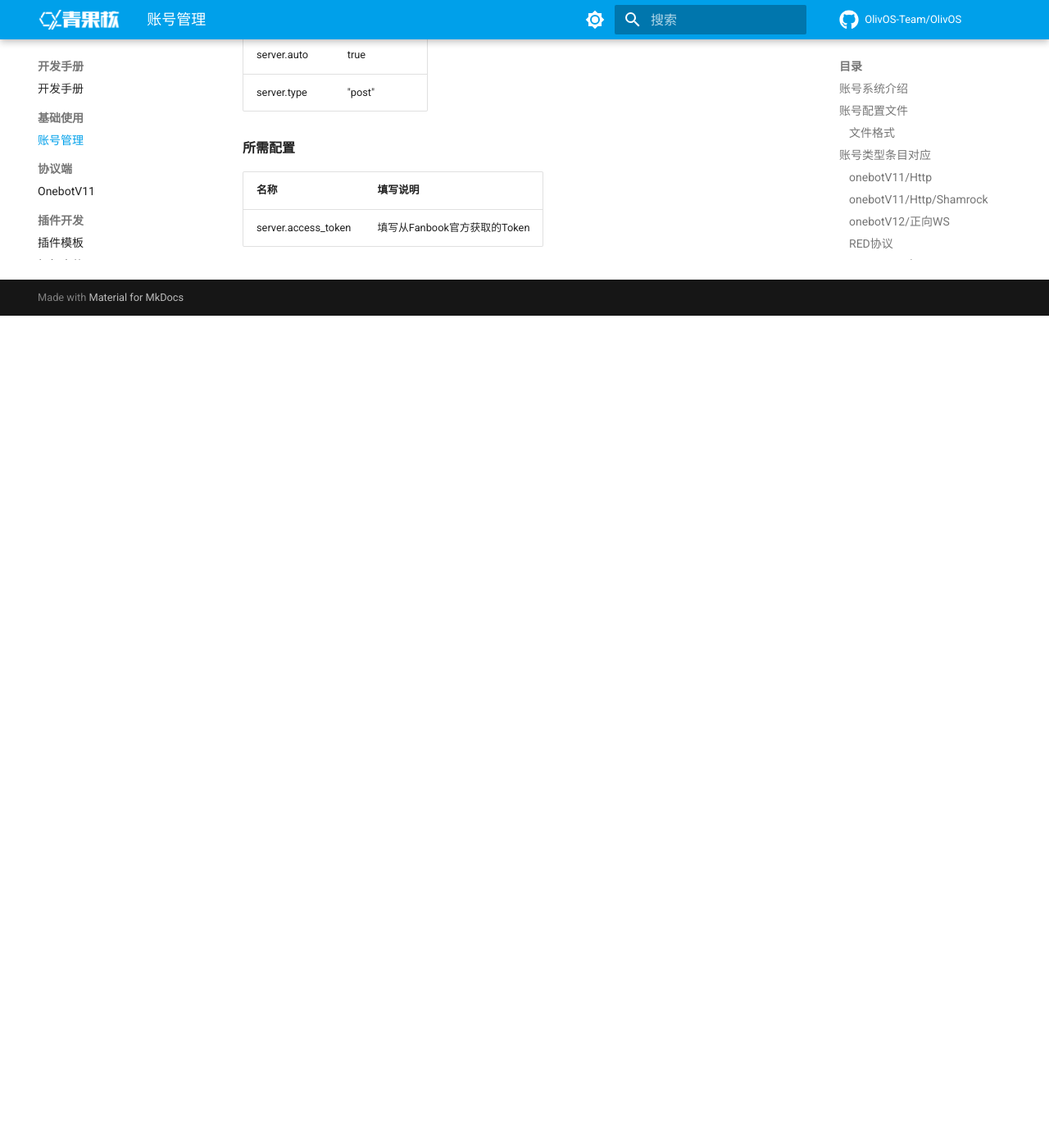
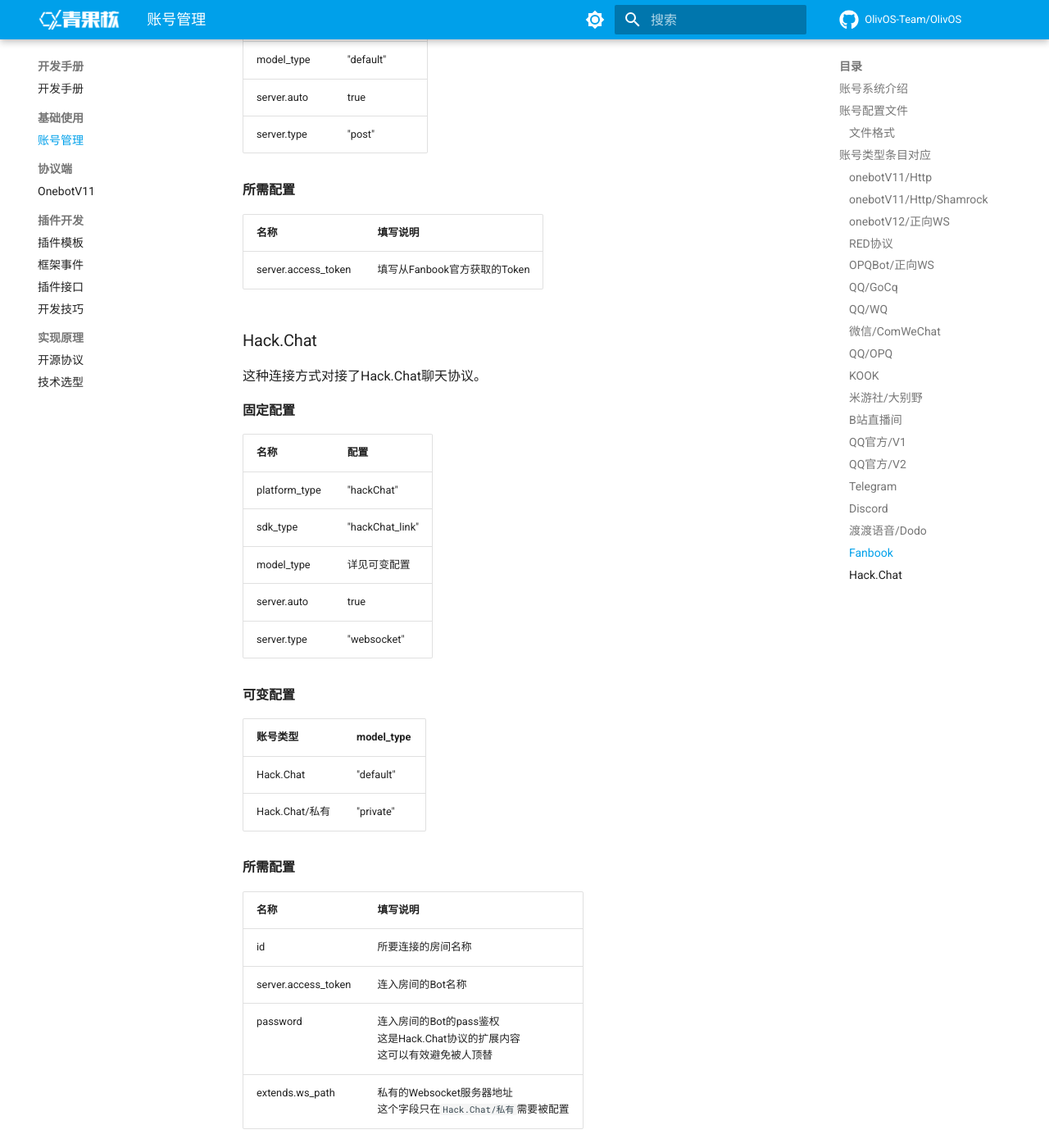
Before and after one commit to OlivOS-Team/OlivOSDoc, an MkDocs documentation site: the page built from docs/OlivOS_UserDoc_Account.md, in a window 1280 px wide and 1400 px high, scrolled down 17783 px. Shown: the whole window at 82% size. Built offline with MkDocs 1.6.1 and Material for MkDocs 9.7.7, drawn with Linux system fonts in a browser that asks for light colours; comment, search, counter and statistics services are not loaded; before the commit the page ends 18168 px from its top, so only the background shows below that; some of the changed text lies outside the part shown.

Commit message:
Update OlivOS_UserDoc_Account.md

```diff
--- a/docs/OlivOS_UserDoc_Account.md
+++ b/docs/OlivOS_UserDoc_Account.md
@@ -392,6 +392,7 @@
 
 ### QQ官方/V1
 这种连接方式对接了QQ官方的开放平台机器人接口。
+QQ官方开放平台的文档可以在[这里](https://bot.q.qq.com/wiki/)找到。
 所采用的机器人接口为V1版本，这种接口已经被官方升级为V2，但由于其向下兼容性较好，仍然可以使用，所以仍然保留。
 
 **固定配置**
@@ -421,6 +422,7 @@
 
 ### QQ官方/V2
 这种连接方式对接了QQ官方的开放平台机器人接口。
+QQ官方开放平台的文档可以在[这里](https://bot.q.qq.com/wiki/)找到。
 所采用的机器人接口为V2版本，一些新的功能例如`QQ群官方机器人`需要这个版本的接口对接。
 
 **固定配置**
@@ -550,3 +552,33 @@
 | 名称 | 填写说明 |
 |:---|:---|
 | server.access_token | 填写从Fanbook官方获取的Token |
+
+
+### Hack.Chat
+这种连接方式对接了Hack.Chat聊天协议。
+
+**固定配置**
+
+| 名称 | 配置 |
+|:---|:---|
+| platform_type | "hackChat" |
+| sdk_type | "hackChat_link" |
+| model_type | 详见可变配置 |
+| server.auto | true |
+| server.type | "websocket" |
+
+**可变配置**
+
+| 账号类型 | model_type |
+|:---|:---|
+| Hack.Chat | "default" |
+| Hack.Chat/私有 | "private" |
+
+**所需配置**
+
+| 名称 | 填写说明 |
+|:---|:---|
+| id | 所要连接的房间名称 |
+| server.access_token | 连入房间的Bot名称 |
+| password | 连入房间的Bot的pass鉴权<br/>这是Hack.Chat协议的扩展内容<br/>这可以有效避免被人顶替 |
+| extends.ws_path | 私有的Websocket服务器地址<br/>这个字段只在`Hack.Chat/私有`需要被配置 |
```
